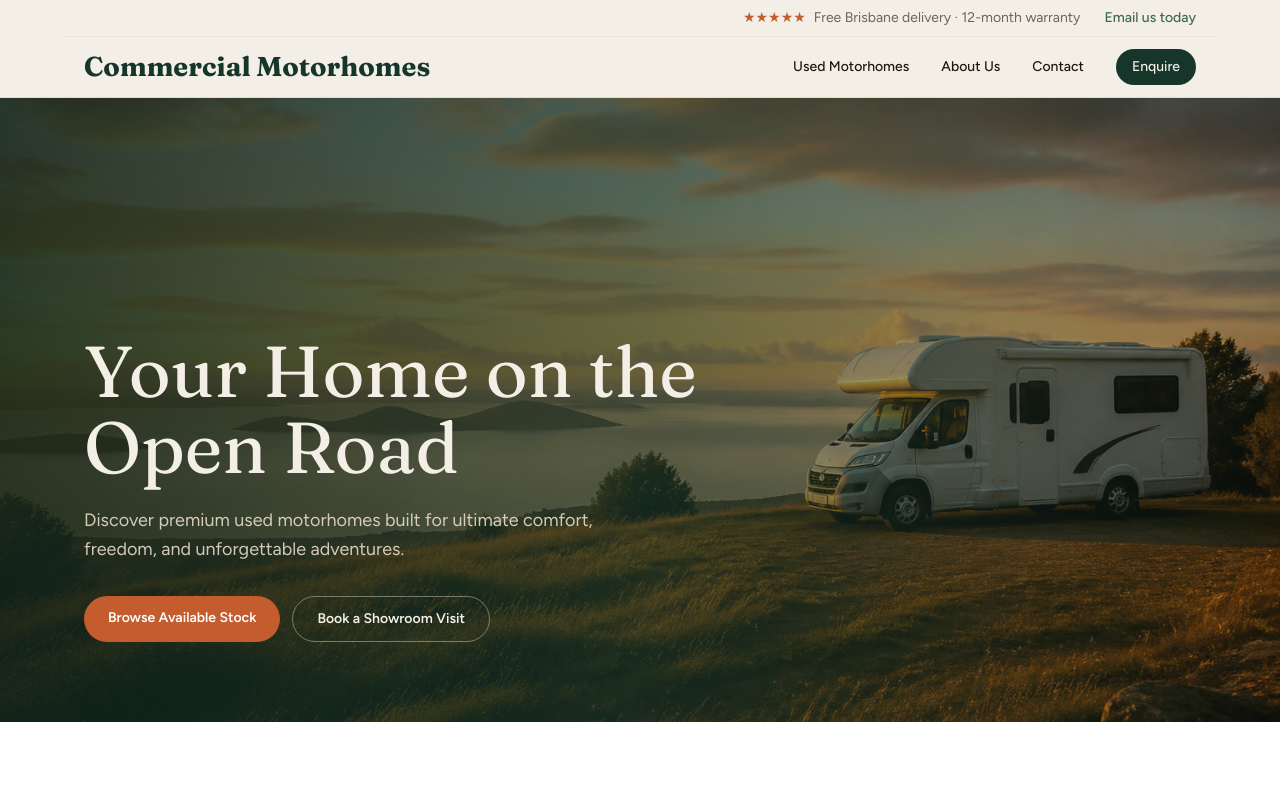
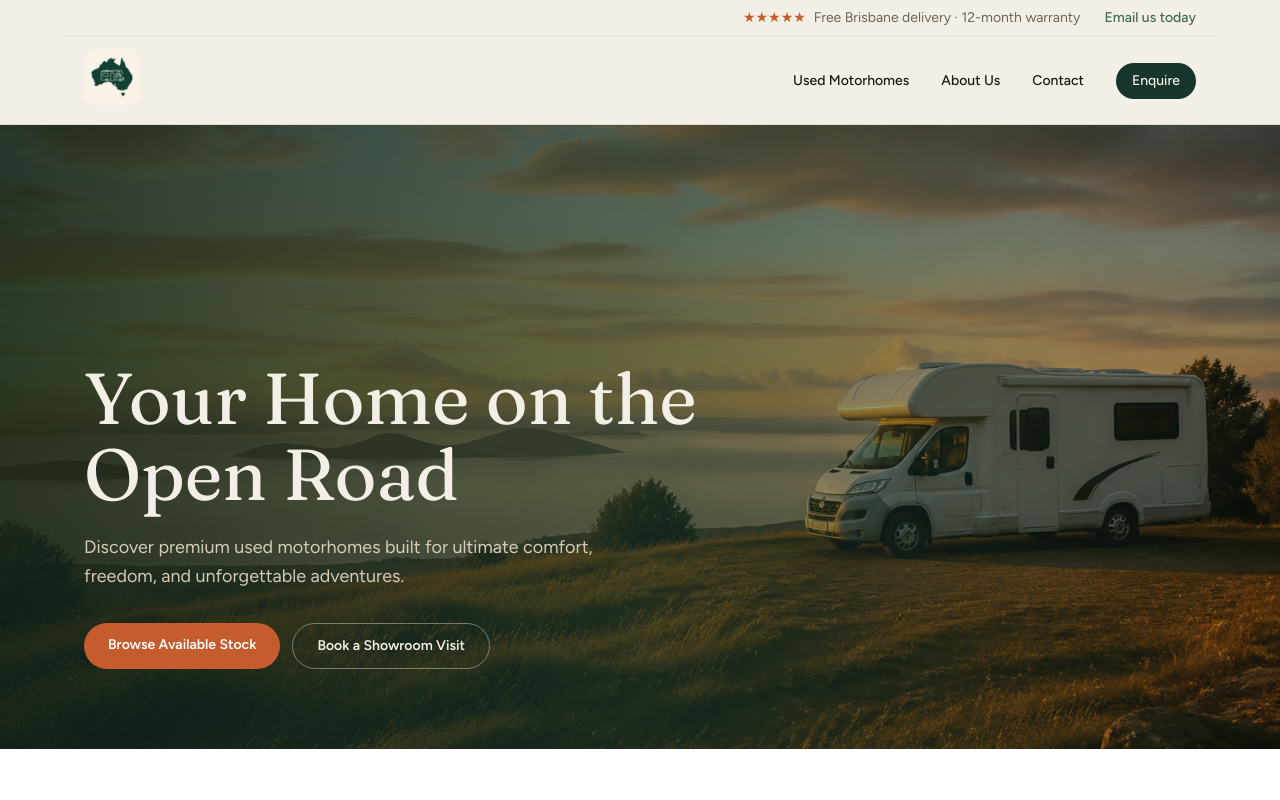
Before and after one commit to Moonhus/motorhome, a Next.js app: page / in a window 1280 px wide. Shown: the top 800 px of the page. Built offline with nearby package versions, Linux system fonts and the light colour scheme.

Commit message:
Replace the wordmark with an Australia motorhome mark
Use a graphic logo in the header and footer instead of the Commercial Motorhomes text, and match the favicon to the same idea.

```diff
--- a/src/components/BrandMark.tsx
+++ b/src/components/BrandMark.tsx
@@ -1,20 +1,26 @@
+import Image from "next/image";
 import Link from "next/link";
+import { withBasePath } from "@/lib/paths";
 import { site } from "@/lib/site";
 
 export function BrandMark({
   compact = false,
-  onDark = false,
 }: {
   compact?: boolean;
   onDark?: boolean;
 }) {
+  const size = compact ? 56 : 64;
+
   return (
-    <Link href="/" className="min-w-0">
-      <span
-        className={`display block font-bold leading-none ${compact ? "text-2xl sm:text-[1.7rem]" : "text-3xl"} ${onDark ? "text-cream" : "text-forest"}`}
-      >
-        {site.name}
-      </span>
+    <Link href="/" className="inline-flex shrink-0 items-center" aria-label={site.name}>
+      <Image
+        src={withBasePath("/images/logo-australia.png")}
+        alt={site.name}
+        width={size}
+        height={size}
+        className={`rounded-xl object-contain ${compact ? "h-14 w-14" : "h-16 w-16"}`}
+        priority
+      />
     </Link>
   );
 }
```
Also changed, not shown: public/images/logo-australia.png (added), src/app/icon.svg.
